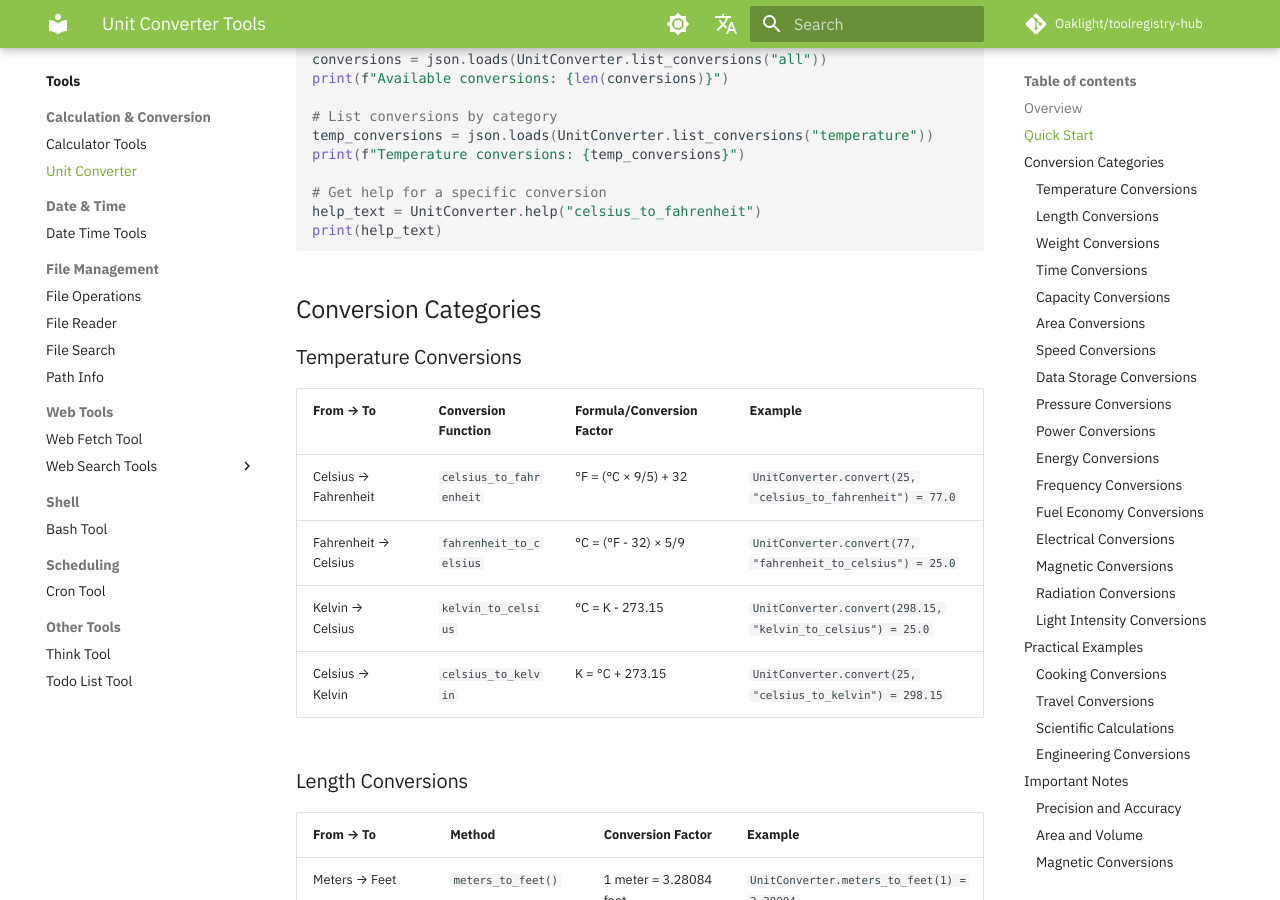
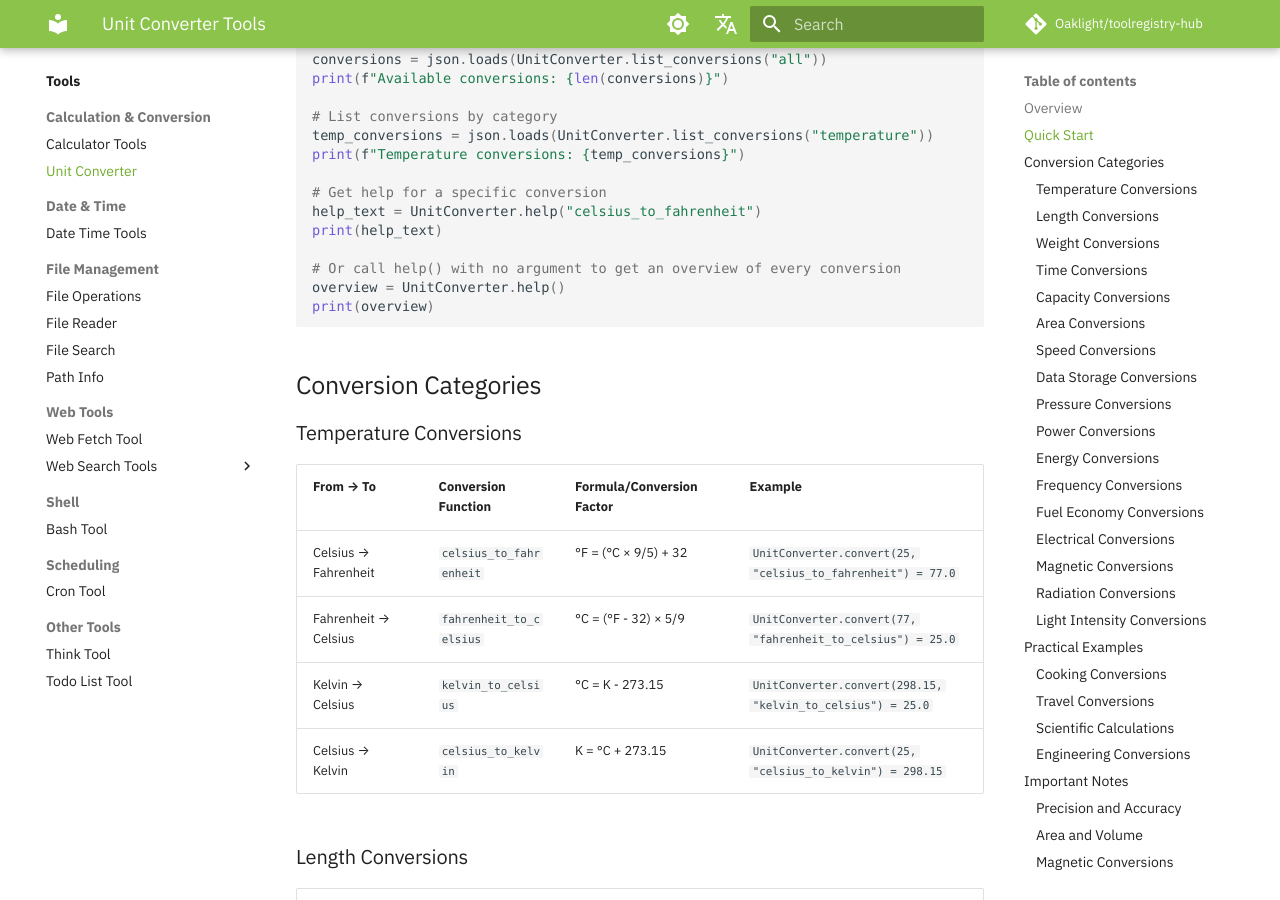
Before and after one commit to Oaklight/toolregistry-hub, an MkDocs documentation site: the page built from docs/tools/unit_converter.md, in a window 1280 px wide and 900 px high, scrolled down 1815 px. Built offline with MkDocs 1.6.1 and Material for MkDocs 9.7.7, drawn with Linux system fonts in a browser that asks for light colours; some web fonts are replaced; comment, search, counter and statistics services are not loaded.

Commit message:
docs: note help() fn_name is now optional (#120)

````diff
--- a/docs/tools/unit_converter.md
+++ b/docs/tools/unit_converter.md
@@ -79,6 +79,10 @@ print(f"Temperature conversions: {temp_conversions}")
 # Get help for a specific conversion
 help_text = UnitConverter.help("celsius_to_fahrenheit")
 print(help_text)
+
+# Or call help() with no argument to get an overview of every conversion
+overview = UnitConverter.help()
+print(overview)
 ```
 
 ## Conversion Categories
````
Also changed, not shown: docs/changelog.md (+1 -0 lines), docs/tools/calculator.md (+1 -1 lines).
